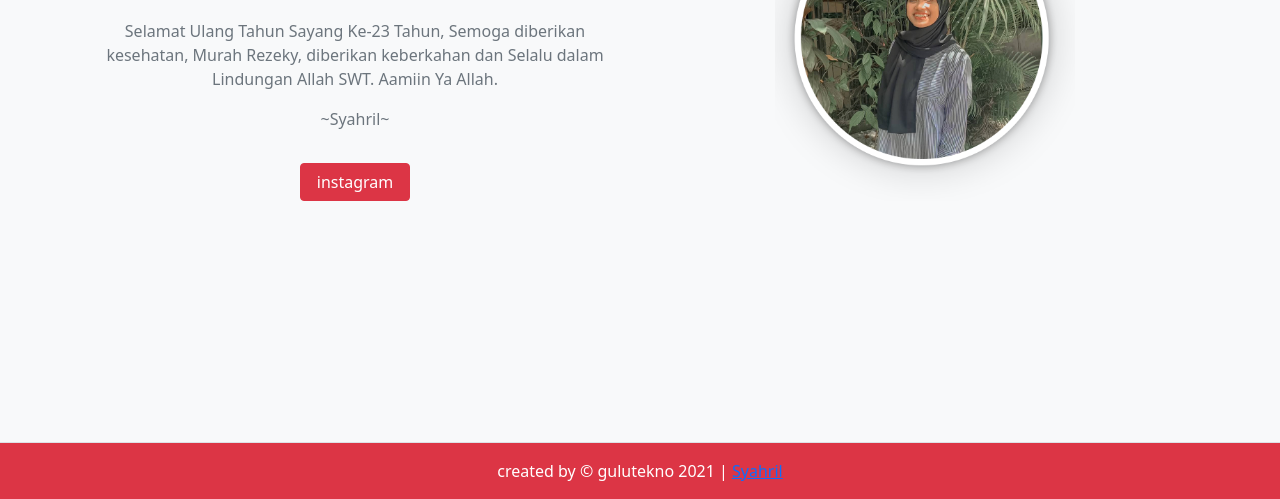
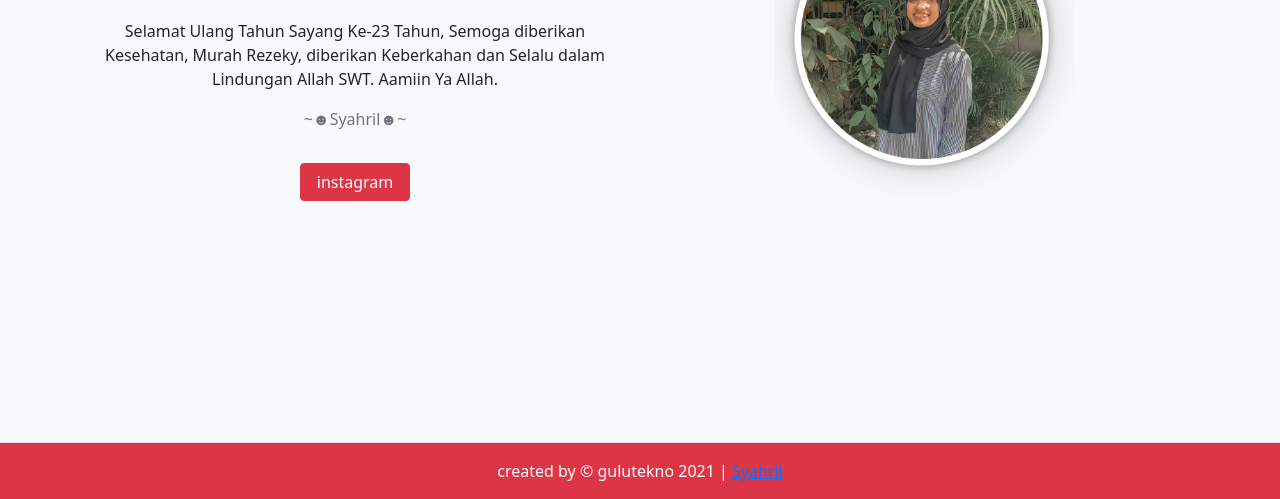
Before and after one commit to Gulutekno/yuniadwipratiwi, a plain HTML site: page index.html in a window 1280 px wide. Shown: the part 358-857 px from the top of the page. Drawn offline with nearby package versions, Linux system fonts and the light colour scheme.

Commit message:
comitupdate

```diff
--- a/index.html
+++ b/index.html
@@ -37,8 +37,8 @@
                         <p class="mb-1"><strong> Selamat Ulang Tahun</strong></p>
                         <h1 class="text-danger fs-1 fw-bold"> Yunia Dwi Pratiwi</h1>
                         <h2 class="fs-4">Birthday <span class="typing text-danger"></span></h2>
-                        <p class="mt-4 text-muted">Selamat Ulang Tahun Sayang Ke-23 Tahun, Semoga diberikan kesehatan, Murah Rezeky, diberikan keberkahan dan Selalu dalam Lindungan Allah SWT. Aamiin Ya Allah.</p>
-                        <p class="mt-2 text-muted">~Syahril~</p>
+                        <p class="mt-4">Selamat Ulang Tahun Sayang Ke-23 Tahun, Semoga diberikan Kesehatan, Murah Rezeky, diberikan Keberkahan dan Selalu dalam Lindungan Allah SWT. Aamiin Ya Allah.</p>
+                        <p class="mt-2 text-muted">~☻Syahril☻~</p>
                         <a href="https://www.instagram.com/pratiwiyunia/" class="btn btn-danger px-3 mt-3">instagram</a>
                     </diiv>
                 </div>
```
